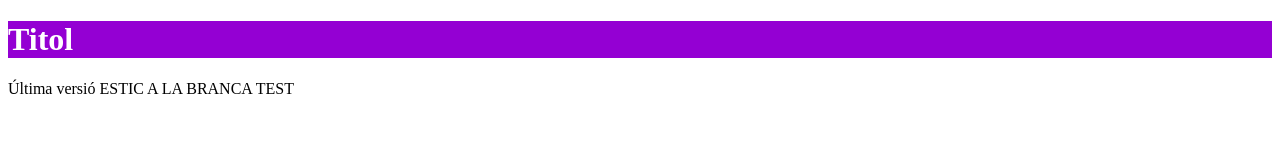
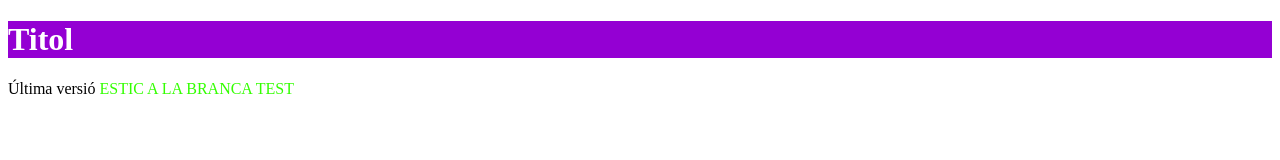
Before and after one commit to cristiancat/exempleGit, a plain HTML site: page index.html in a window 1280 px wide. Drawn offline with Linux system fonts and the light colour scheme.

Commit message:
color en el text ESTIC A LA BRANCA

```diff
--- a/index.html
+++ b/index.html
@@ -14,6 +14,8 @@
     <body>
         <h1 id="titol">Titol</h1>
         Última versió
-        ESTIC A LA BRANCA TEST
+        <span class="text">
+            ESTIC A LA BRANCA TEST
+        </span>
     </body>
 </html>
--- a/newCascadeStyleSheet.css
+++ b/newCascadeStyleSheet.css
@@ -2,3 +2,6 @@
     background-color: darkviolet;
     color:white;
 }
+.text{
+    color:#33ff00;
+}
```
